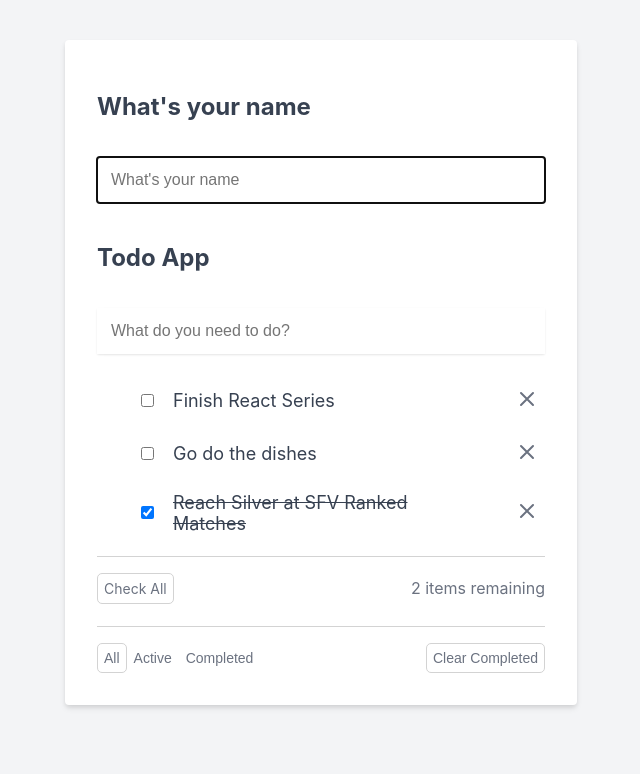
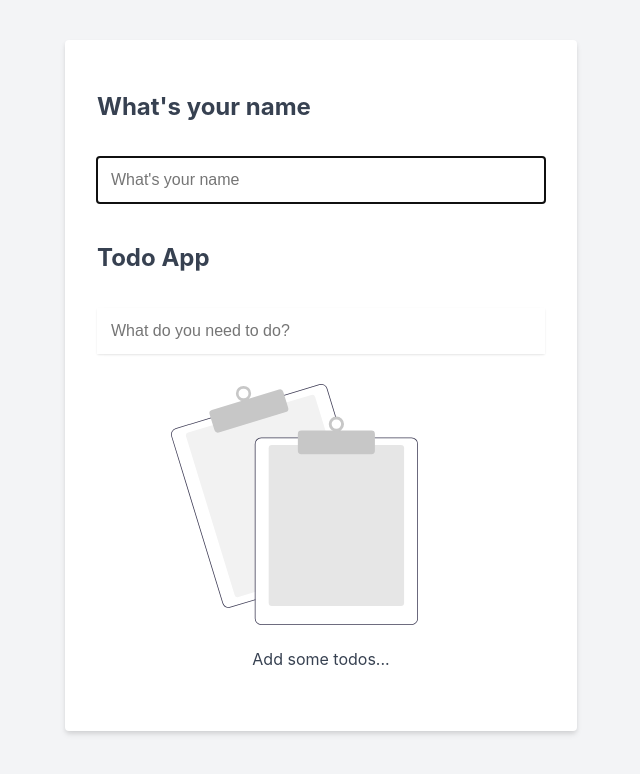
Before and after one commit to Orlandinho/learning-react, a React (Create React App) app: page / in a window 1280 px wide. Shown: the top 774 px of the page, without its empty margins (319-959 px from the left). Built offline with nearby package versions, Linux system fonts and the light colour scheme.

Commit message:
Custom Hooks

```diff
--- a/src/App.css
+++ b/src/App.css
@@ -142,3 +142,11 @@ h2 {
 .name-label {
     margin-top: 15px;
 }
+
+.toggles-container {
+    margin: 20px 0;
+}
+
+.toggles-container button {
+    margin-right: 5px;
+}
--- a/src/components/App.jsx
+++ b/src/components/App.jsx
@@ -2,32 +2,14 @@ import "../App.css";
 import TodoList from "./TodoList";
 import NoTodos from "./NoTodos";
 import TodoForm from "./TodoForm";
+import useLocalStorage from "../custom_hooks/useLocalStorage"
 import {useState, useRef, useEffect, useMemo} from "react";
 
 function App() {
 
-  const [todos, setTodos] = useState([
-    {
-      id: 1,
-      title: "Finish React Series",
-      completed: false,
-      isEditing: false
-    },
-    {
-      id: 2,
-      title: "Go do the dishes",
-      completed: false,
-      isEditing: false
-    },
-    {
-      id: 3,
-      title: "Reach Silver at SFV Ranked Matches",
-      completed: true,
-      isEditing: false
-    },
-  ])
-  const [idForTodo, setIdForTodo] = useState(todos.length + 1)
-  const [name, setName] = useState('')
+  const [todos, setTodos] = useLocalStorage('todos', [])
+  const [idForTodo, setIdForTodo] = useLocalStorage('idForTodo', 1)
+  const [name, setName] = useLocalStorage('name', '')
   const nameInputEl = useRef(null)
 
   function addTodo(todo) {
@@ -125,7 +107,13 @@ function App() {
 
   useEffect(() => {
     nameInputEl.current.focus()
+    setName(JSON.parse(localStorage.getItem('name')) ?? '')
   }, [name])
+
+  function handleName(event) {
+    setName(event.target.value)
+    localStorage.setItem('name', JSON.stringify(event.target.value))
+  }
 
   return (
     <div className="todo-app-container">
@@ -138,7 +126,7 @@ function App() {
                    placeholder="What's your name"
                    ref={nameInputEl}
                    value={name}
-                   onChange={event => setName(event.target.value)}
+                   onChange={handleName}
             />
           </form>
           { name && <p className="name-label">Hello, {name}</p> }
--- a/src/components/TodoList.jsx
+++ b/src/components/TodoList.jsx
@@ -4,6 +4,7 @@ import TodoItemsRemaining from "./TodoItemsRemaining";
 import ClearComplete from "./ClearComplete";
 import CheckAll from "./CheckAll";
 import TodoFilters from "./TodoFilters";
+import useToggle from "../custom_hooks/useToggle";
 
 TodoList.propTypes = {
     completeTodo: PropTypes.func.isRequired,
@@ -18,6 +19,8 @@ TodoList.propTypes = {
 
 function TodoList(props) {
 
+    const [visibleOne, setVisibleOne] = useToggle()
+    const [visibleTwo, setVisibleTwo] = useToggle()
     const [filter, setFilter] = useState('all')
 
     return (
@@ -68,12 +71,20 @@ function TodoList(props) {
                 )}
             </ul>
 
+            <div className="toggles-container">
+                <button className="button" onClick={setVisibleOne}>Feature One Toggle</button>
+                <button className="button" onClick={setVisibleTwo}>Feature Two Toggle</button>
+            </div>
+
+            { visibleOne &&
                 <div className="check-all-container">
                     <div>
                         <CheckAll checkAllTodos={props.checkAllTodos}/>
                     </div>
                     <TodoItemsRemaining remaining={props.remaining} />
                 </div>
+            }
+            { visibleTwo &&
                 <div className="check-all-container">
                     <TodoFilters setFilter={setFilter}
                                  filter={filter}
@@ -82,6 +93,7 @@ function TodoList(props) {
                         <ClearComplete clearCompleted={props.clearCompleted}/>
                     </div>
                 </div>
+            }
         </>
     )
 
--- /dev/null
+++ b/src/custom_hooks/useLocalStorage.js
@@ -0,0 +1,17 @@
+import {useEffect, useState} from "react";
+
+function useLocalStorage(key, initialValue) {
+    const [value, setValue] = useState(() => {
+        const item = localStorage.getItem(key)
+
+        return item ? JSON.parse(item) : initialValue
+    })
+
+    useEffect(() => {
+        localStorage.setItem(key, JSON.stringify(value))
+    }, [key, value])
+
+    return [value, setValue]
+}
+
+export default useLocalStorage;
--- /dev/null
+++ b/src/custom_hooks/useToggle.js
@@ -0,0 +1,13 @@
+import {useState} from "react";
+
+function useToggle(initialState = true) {
+    const [visible, setVisible] = useState(initialState)
+
+    function toggle() {
+        setVisible(prevVisible => ! prevVisible)
+    }
+
+    return [visible, toggle]
+}
+
+export default useToggle;
```
Lines whose indentation alone changed are shown as unchanged.
